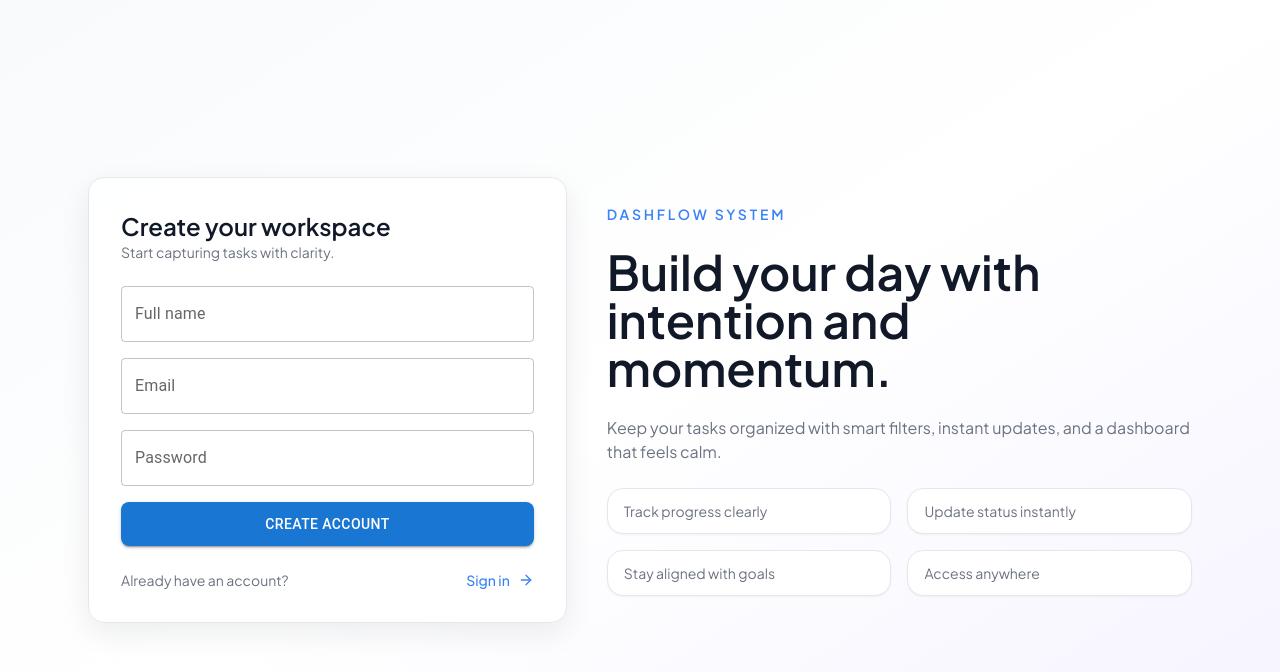
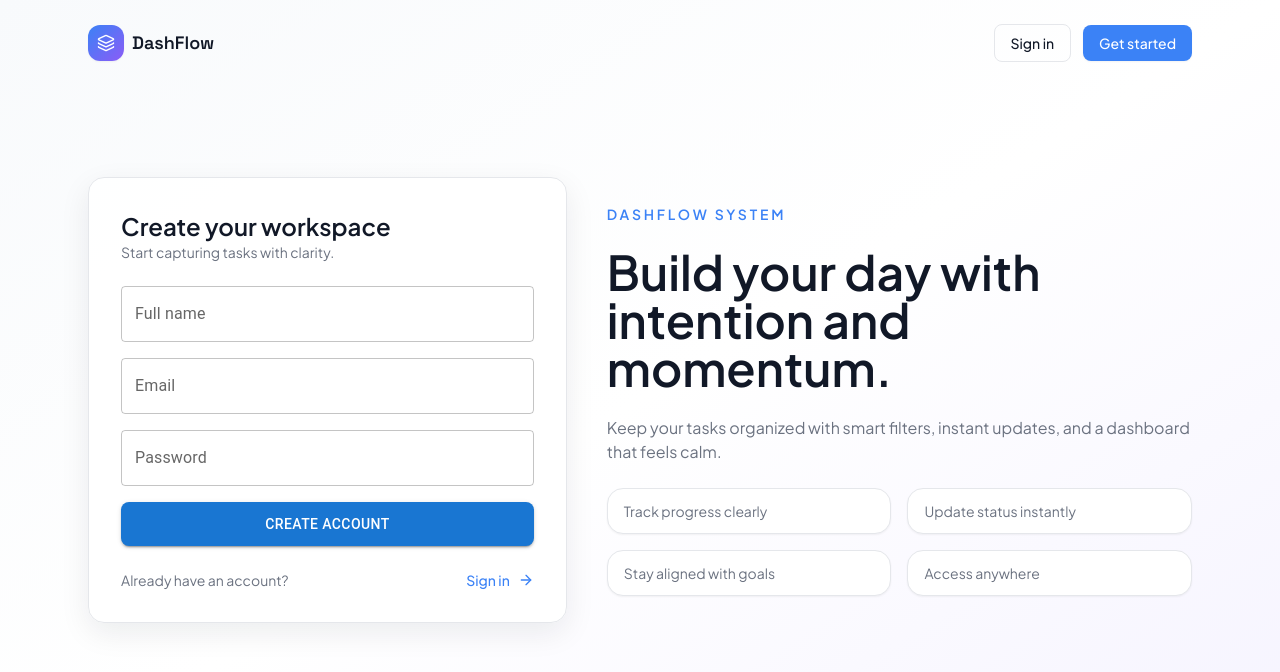
Before and after one commit to Arbab-ofc/DashFlow, a React (Create React App) app in the folder frontend/: page /signup in a window 1280 px wide. Shown: the top 672 px of the page. Built offline with nearby package versions, Linux system fonts and the light colour scheme; no server answers.

Commit message:
Add public header to auth pages

```diff
--- /dev/null
+++ b/frontend/src/components/layout/PublicHeader.tsx
@@ -0,0 +1,33 @@
+import { Link } from "react-router-dom";
+import { Layers } from "lucide-react";
+
+const PublicHeader = () => {
+  return (
+    <header className="absolute left-0 right-0 top-0 z-20">
+      <div className="mx-auto flex max-w-6xl items-center justify-between px-6 py-6">
+        <Link to="/" className="flex items-center gap-2 text-lg font-semibold text-textPrimary">
+          <span className="flex h-9 w-9 items-center justify-center rounded-xl bg-gradient-to-br from-primary to-secondary text-white shadow-sm">
+            <Layers size={18} />
+          </span>
+          <span className="font-display">DashFlow</span>
+        </Link>
+        <div className="flex items-center gap-3">
+          <Link
+            to="/login"
+            className="rounded-lg border border-border px-4 py-2 text-sm font-medium text-textPrimary transition-all hover:border-primary"
+          >
+            Sign in
+          </Link>
+          <Link
+            to="/signup"
+            className="rounded-lg bg-primary px-4 py-2 text-sm font-medium text-white shadow-sm transition-all hover:shadow-lift"
+          >
+            Get started
+          </Link>
+        </div>
+      </div>
+    </header>
+  );
+};
+
+export default PublicHeader;
--- a/frontend/src/pages/Login.tsx
+++ b/frontend/src/pages/Login.tsx
@@ -2,6 +2,7 @@ import { useState } from "react";
 import { Link, useNavigate } from "react-router-dom";
 import { ArrowRight } from "lucide-react";
 import LoginForm from "../components/auth/LoginForm";
+import PublicHeader from "../components/layout/PublicHeader";
 import { useAuth } from "../hooks/useAuth";
 import { toast } from "react-toastify";
 
@@ -23,7 +24,8 @@ const Login = () => {
   };
 
   return (
-    <div className="min-h-screen bg-gradient-to-br from-slate-50 via-white to-blue-50">
+    <div className="relative min-h-screen bg-gradient-to-br from-slate-50 via-white to-blue-50">
+      <PublicHeader />
       <div className="mx-auto flex min-h-screen max-w-6xl items-center justify-center px-6 py-16">
         <div className="grid w-full gap-10 lg:grid-cols-[1.1fr_0.9fr]">
           <div className="flex flex-col justify-center gap-6">
--- a/frontend/src/pages/Signup.tsx
+++ b/frontend/src/pages/Signup.tsx
@@ -2,6 +2,7 @@ import { useState } from "react";
 import { Link, useNavigate } from "react-router-dom";
 import { ArrowRight } from "lucide-react";
 import SignupForm from "../components/auth/SignupForm";
+import PublicHeader from "../components/layout/PublicHeader";
 import { useAuth } from "../hooks/useAuth";
 import { toast } from "react-toastify";
 
@@ -23,7 +24,8 @@ const Signup = () => {
   };
 
   return (
-    <div className="min-h-screen bg-gradient-to-br from-slate-50 via-white to-violet-50">
+    <div className="relative min-h-screen bg-gradient-to-br from-slate-50 via-white to-violet-50">
+      <PublicHeader />
       <div className="mx-auto flex min-h-screen max-w-6xl items-center justify-center px-6 py-16">
         <div className="grid w-full gap-10 lg:grid-cols-[0.9fr_1.1fr]">
           <div className="rounded-2xl border border-border bg-white/90 p-8 shadow-soft">
```
